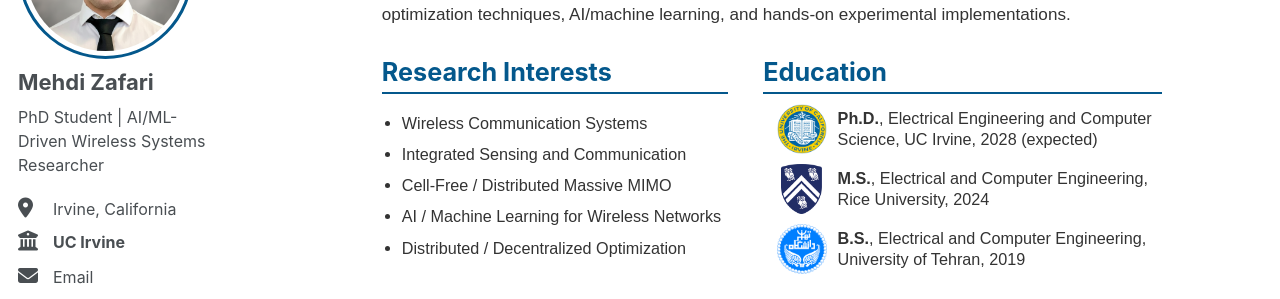
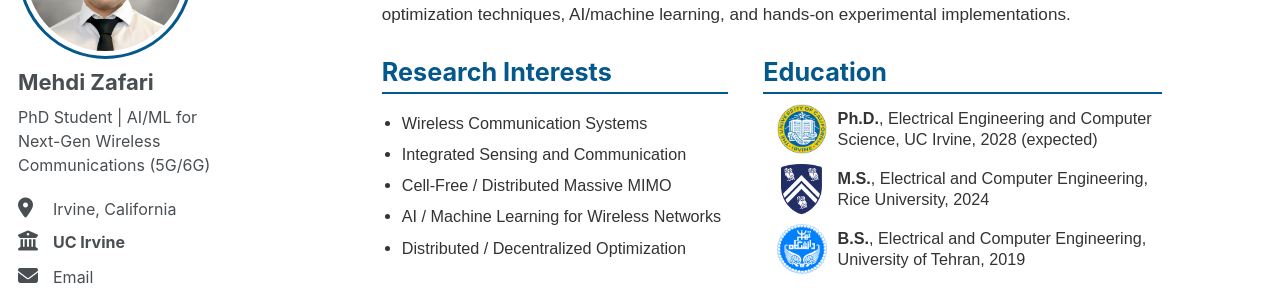
Before and after one commit to MehdiZD97/mehdizd97.github.io, a Jekyll site: the page built from _pages/about.md, in a window 1280 px wide. Shown: the part 222-521 px from the top of the page. Built offline with Jekyll 4.4.1, drawn with Linux system fonts in a browser that asks for light colours; some web fonts are replaced.

Commit message:
Updated bio

```diff
--- a/_config.yml
+++ b/_config.yml
@@ -33,7 +33,8 @@ author:
   avatar           : "profile1.png"
   name             : "Mehdi Zafari"
   pronouns         : # example: "she/her"
-  bio              : "PhD Student | AI/ML-Driven Wireless Systems Researcher"
+#  bio              : "PhD Student | AI/ML-Driven Wireless Systems Researcher"
+  bio              : "PhD Student | AI/ML for Next-Gen Wireless Communications (5G/6G)"
   location         : "Irvine, California"
   employer         : "https://uci.edu/"
   uri              : # "https://mehdizd97.github.io/"
```
